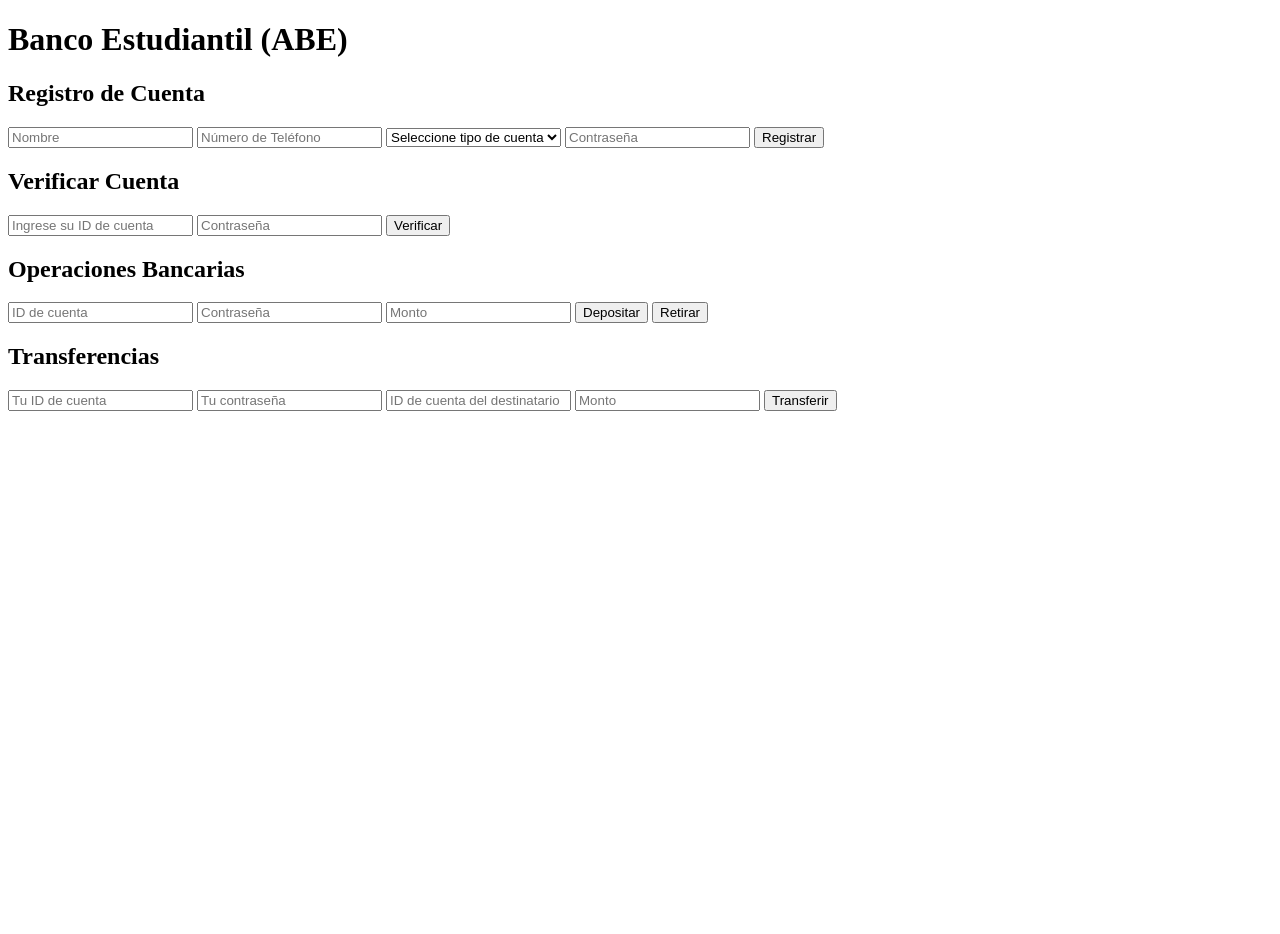
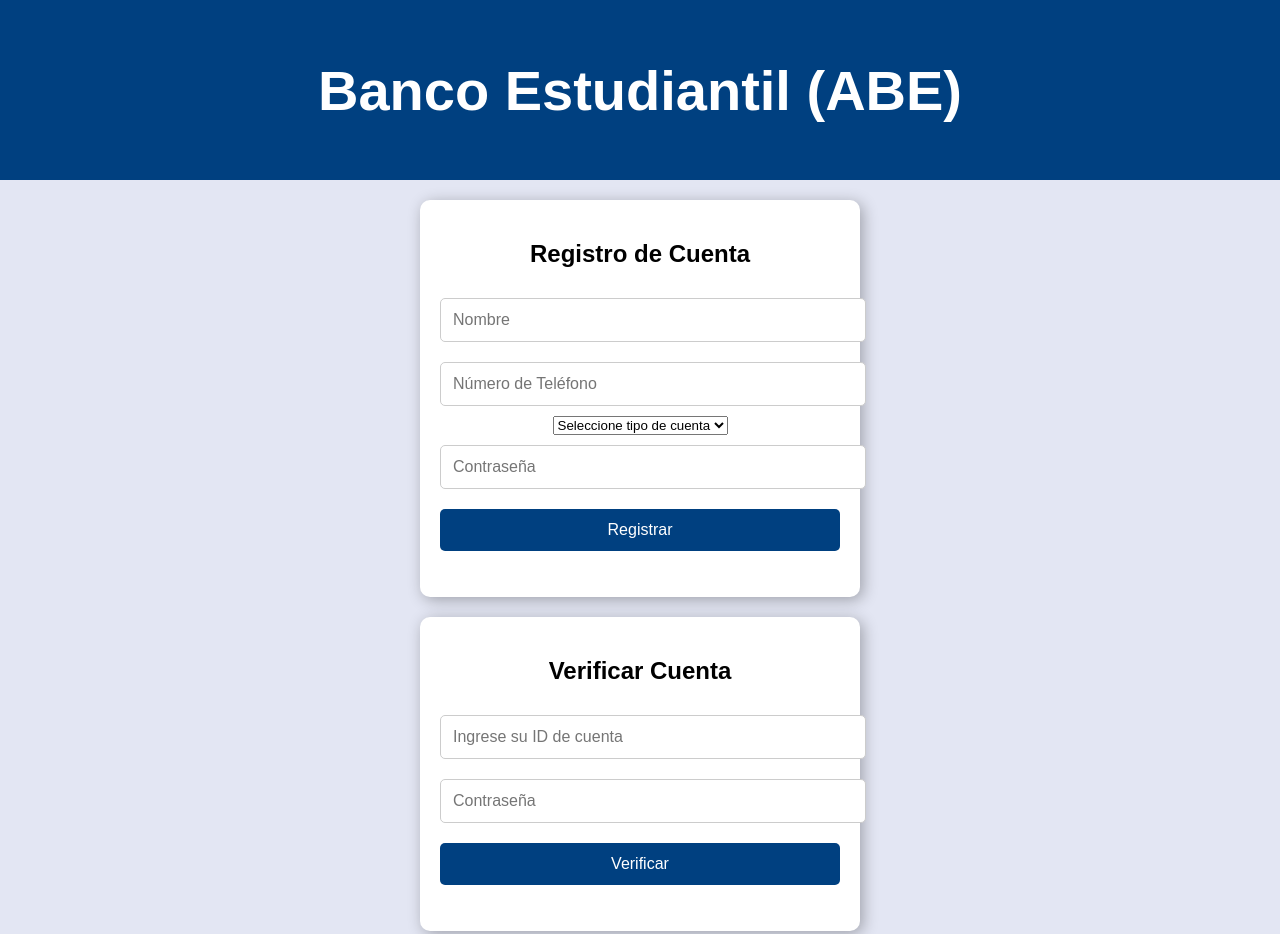
Before and after one commit to Jhonnio1978/Asociacion-del-banco-estudiantil-ABE-, a plain HTML site: page index.html in a window 1280 px wide. Shown: the top 934 px of the page. Before the commit the page ends 800 px from the top, so only its background shows below. Drawn offline with Linux system fonts and the light colour scheme.

Commit message:
Update index.html

```diff
--- a/index.html
+++ b/index.html
@@ -4,10 +4,10 @@
     <meta charset="UTF-8">
     <meta name="viewport" content="width=device-width, initial-scale=1.0">
     <title>Asociación del Banco Estudiantil (ABE)</title>
-    <link rel="stylesheet" href="styles.css">
+    <link rel="stylesheet" href="bancoestudiantil/style.css">
 </head>
 <body>
-    <header>
+    <header class="header">
         <h1>Banco Estudiantil (ABE)</h1>
     </header>
 
@@ -54,6 +54,10 @@
         <button onclick="transfer()">Transferir</button>
     </section>
 
+    <footer class="footer">
+        <p>&copy; 2025 Banco Estudiantil (ABE). Todos los derechos reservados.</p>
+    </footer>
+
     <script src="script.js"></script>
 </body>
 </html>
```
